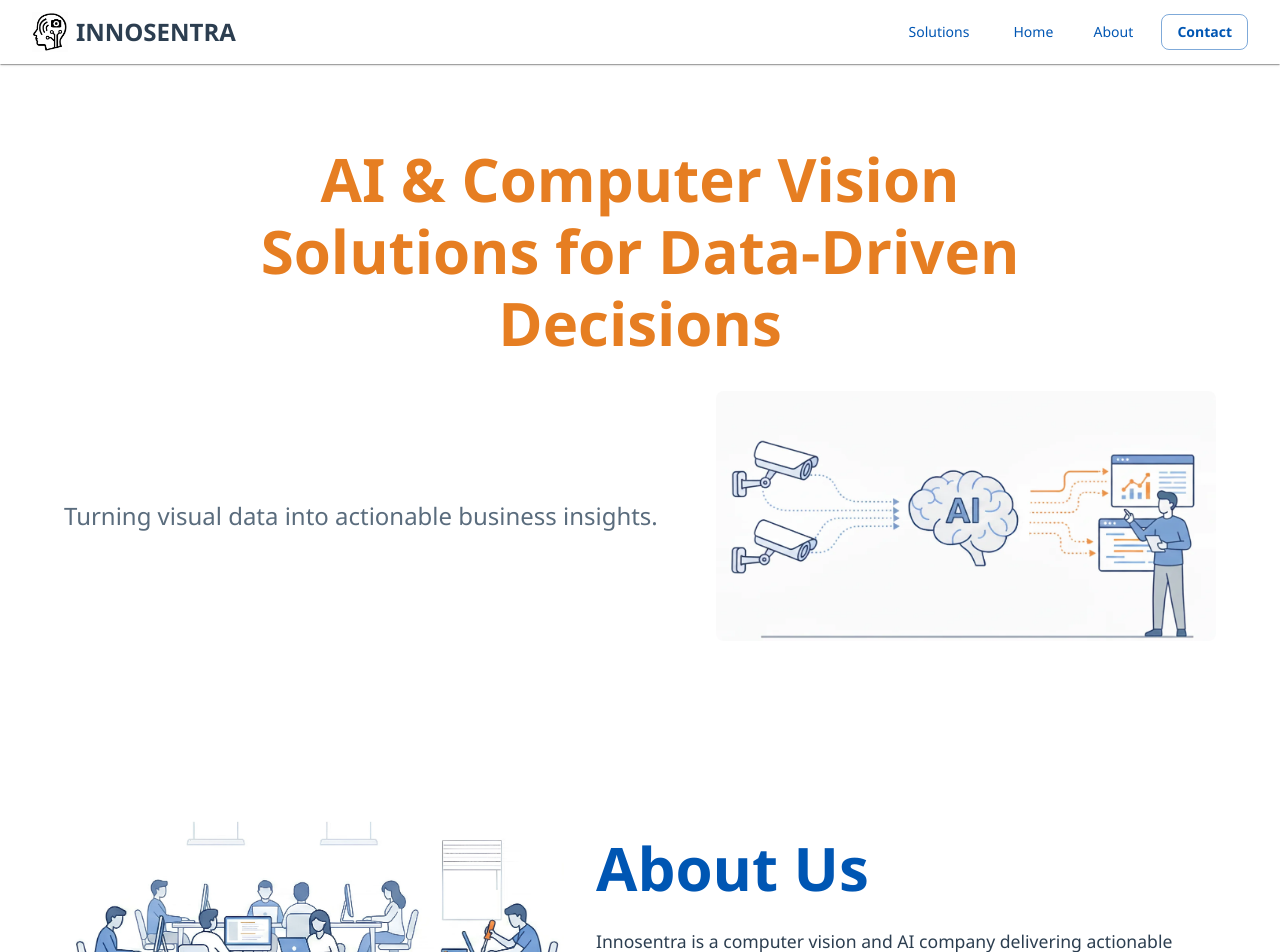
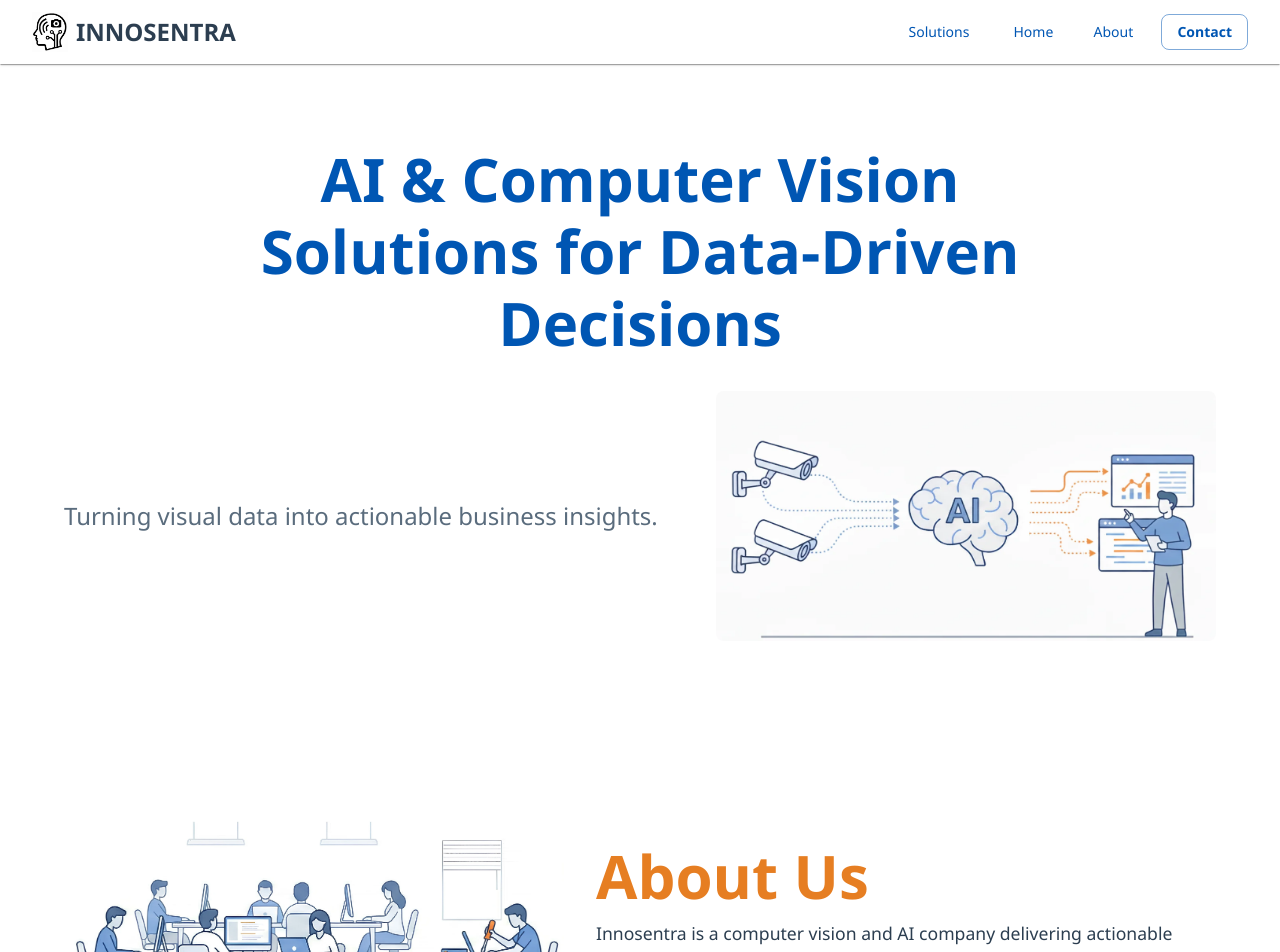
Before and after one commit to innosentraMHD/frontend, a React (Create React App) app: page / in a window 1280 px wide. Shown: the top 952 px of the page. Built offline with nearby package versions, Linux system fonts and the light colour scheme; some icons are missing.

Commit message:
jujhjgftr

```diff
--- a/src/components/About.js
+++ b/src/components/About.js
@@ -44,7 +44,7 @@ export const About = () => {
   {/* Left side: text */}
   <Box sx={{ flex: 1, textAlign: { xs: 'center', md: 'left' } }}>
 
-        <Typography variant="h2" sx={{color: 'text.primary', mb: 3 }} >
+        <Typography variant="h2" sx={{color: 'text.third', mb: 1 }} >
       About Us
     </Typography>
 
--- a/src/components/Hero.js
+++ b/src/components/Hero.js
@@ -11,7 +11,7 @@ export const Hero = () => {
         display: 'flex',
         alignItems: 'center',
         backgroundColor: 'background.default',
-        color: 'text.third',
+        color: 'text.primary',
         pb: 4,
         pt:0,
         mt:2
```
